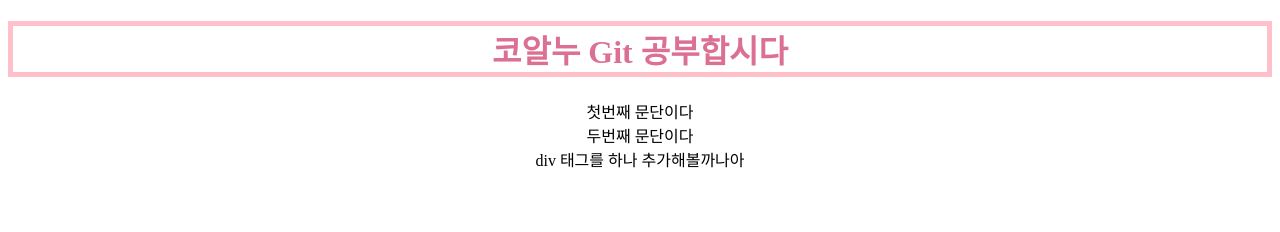
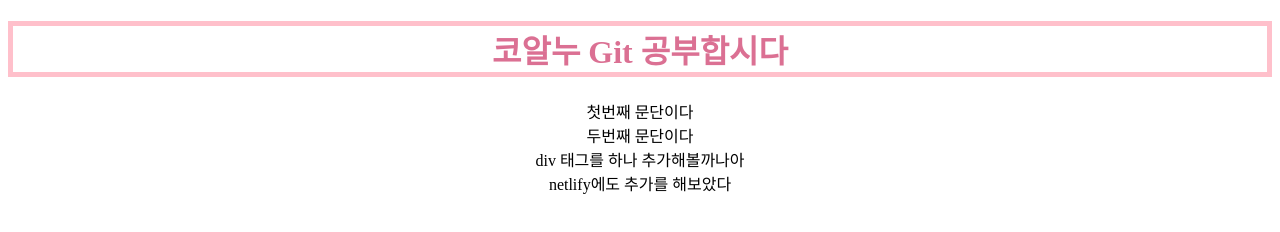
Before and after one commit to zoo02/git-practice, a plain HTML site: page index.html in a window 1280 px wide. Drawn offline with Linux system fonts and the light colour scheme.

Commit message:
add new sentence

```diff
--- a/index.html
+++ b/index.html
@@ -14,6 +14,7 @@
     <div class="subject">첫번째 문단이다</div>
     <div class="subject">두번째 문단이다</div>
     <div class="subject">div 태그를 하나 추가해볼까나아</div>
+    <div class="subject">netlify에도 추가를 해보았다</div>
 </body>
 
 </html>
```
